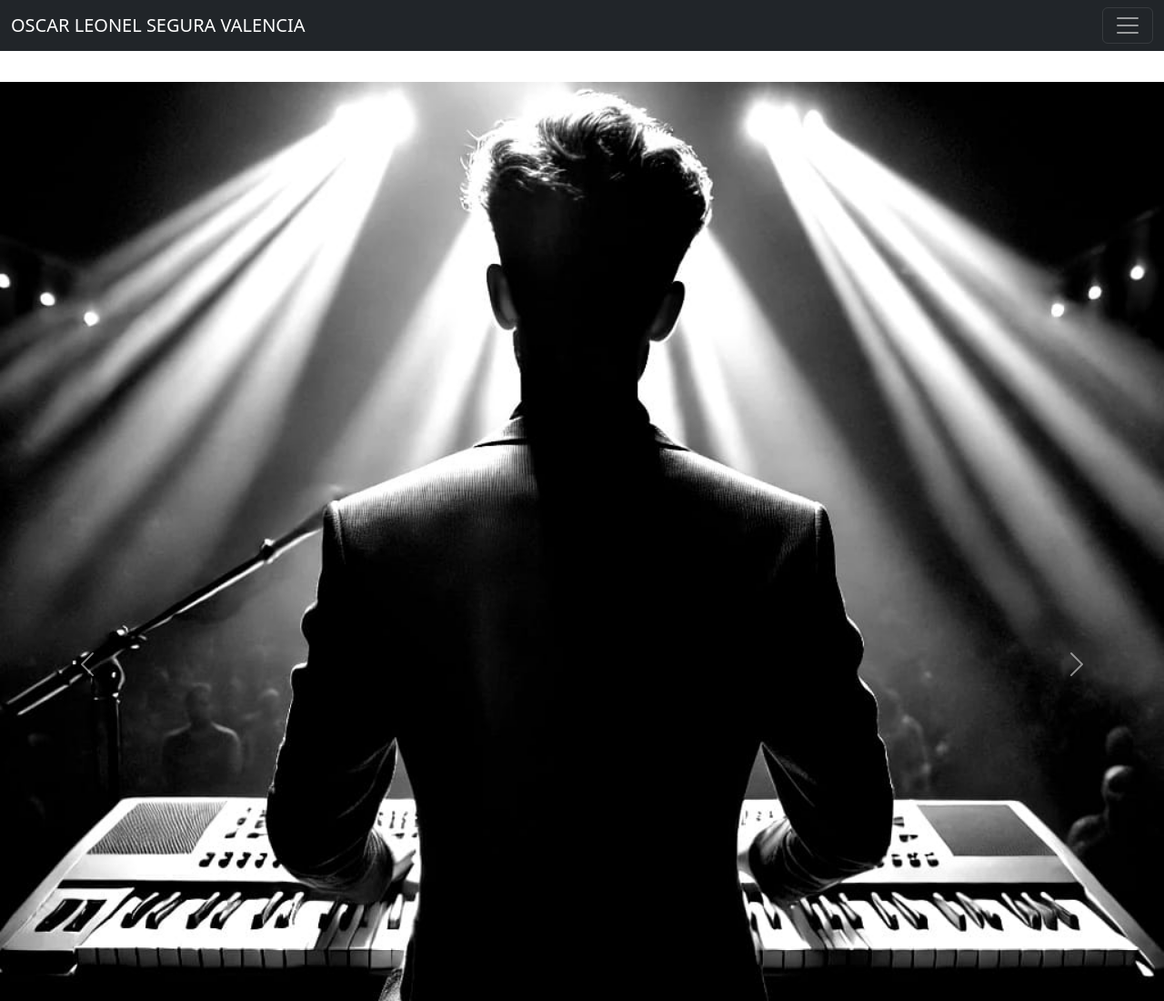
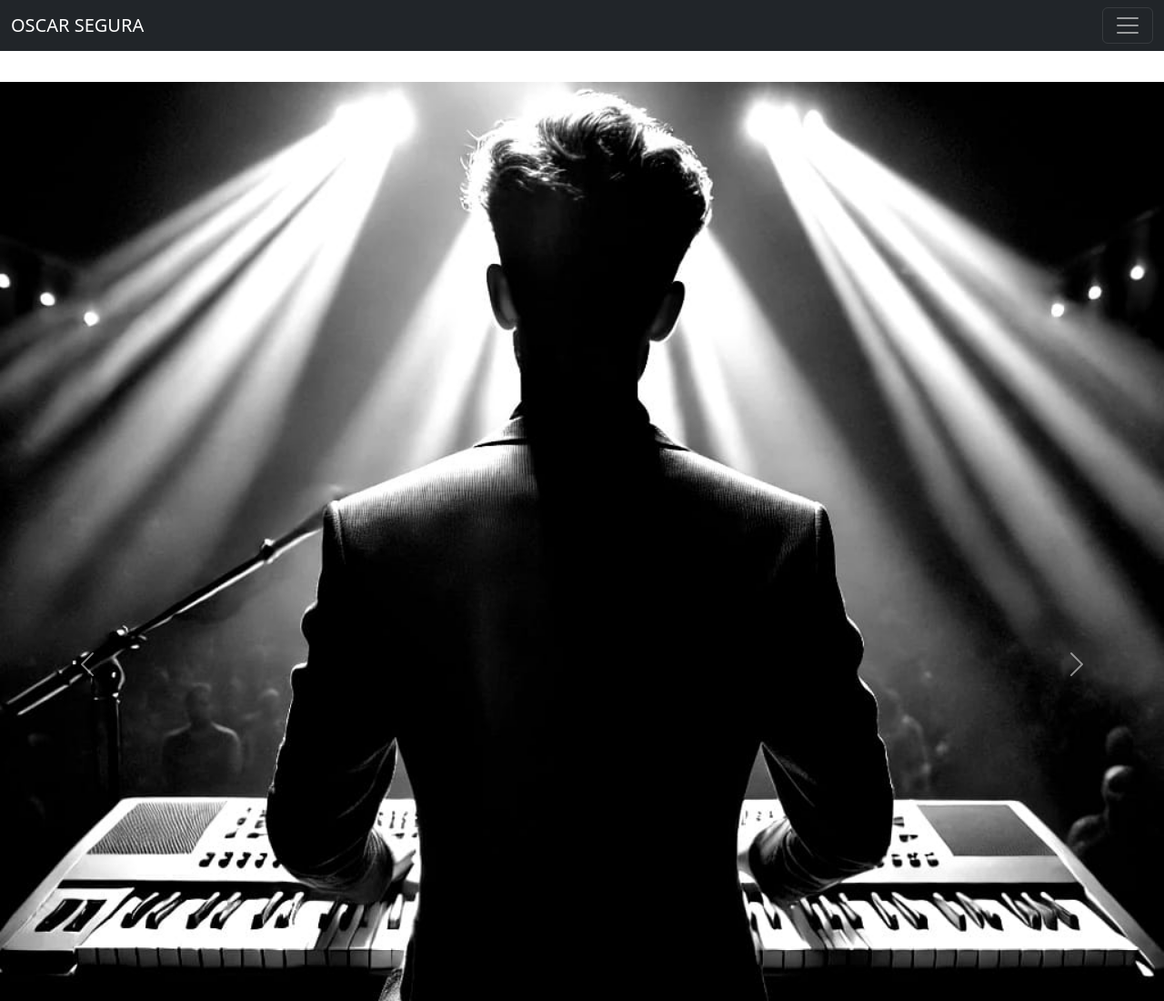
Before and after one commit to SV20008/Web-Oscar, a website: page index.html in a window 1280 px wide. Shown: the top 1100 px of the page at 91% size. Drawn offline with nearby package versions, Linux system fonts and the light colour scheme.

Commit message:
cambio nombre general

```diff
--- a/index.html
+++ b/index.html
@@ -11,7 +11,7 @@
 <body>
   <nav class="navbar navbar-dark bg-dark fixed-top">
     <div class="container-fluid">
-      <a class="navbar-brand" href="#">OSCAR LEONEL SEGURA VALENCIA</a>
+      <a class="navbar-brand" href="#">OSCAR SEGURA</a>
       <button class="navbar-toggler" type="button" data-bs-toggle="offcanvas" data-bs-target="#offcanvasDarkNavbar" aria-controls="offcanvasDarkNavbar" aria-label="Toggle navigation">
         <span class="navbar-toggler-icon"></span>
       </button>
```
Also changed, not shown: public/formRifas.html (+1 -1 lines).
